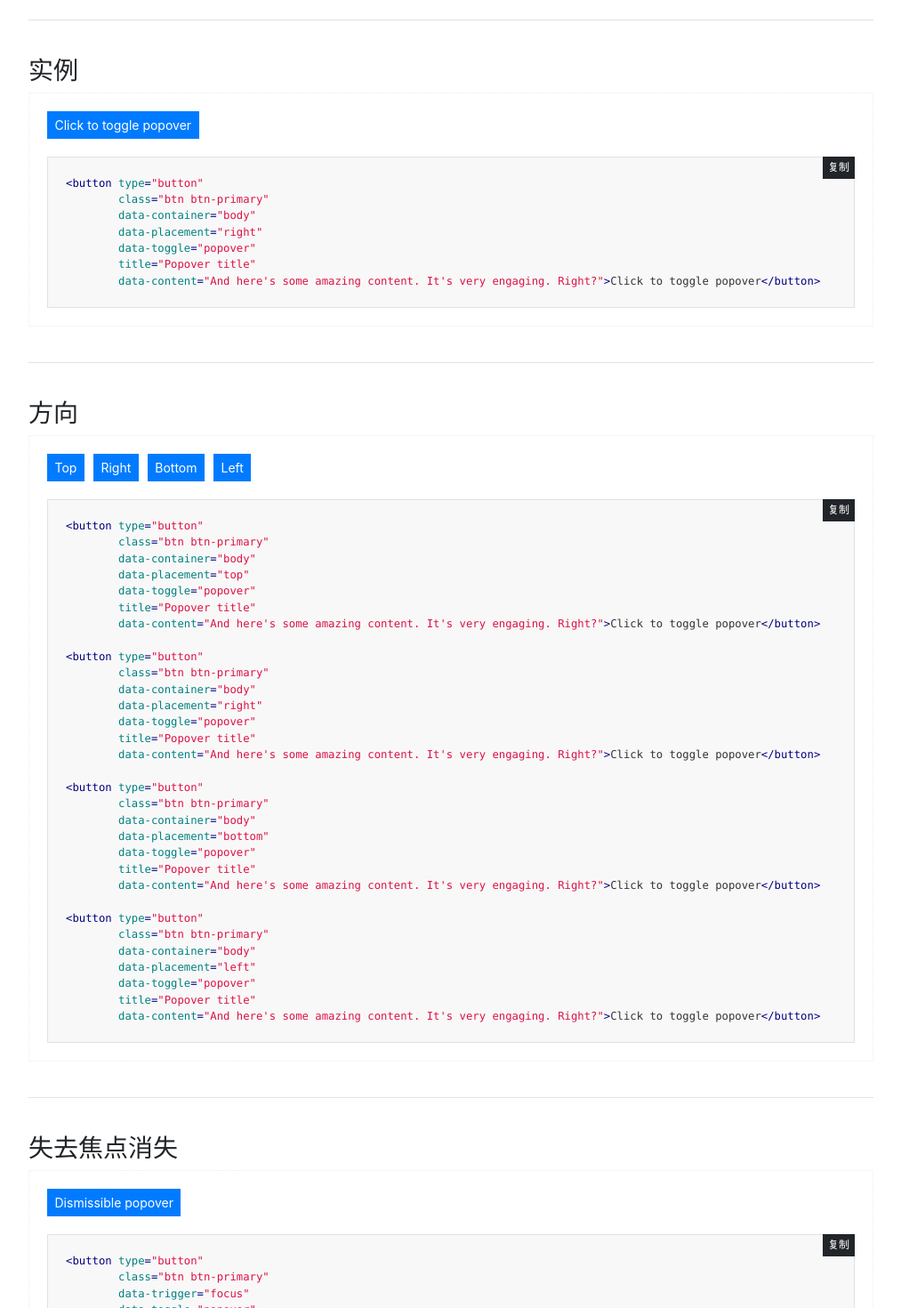
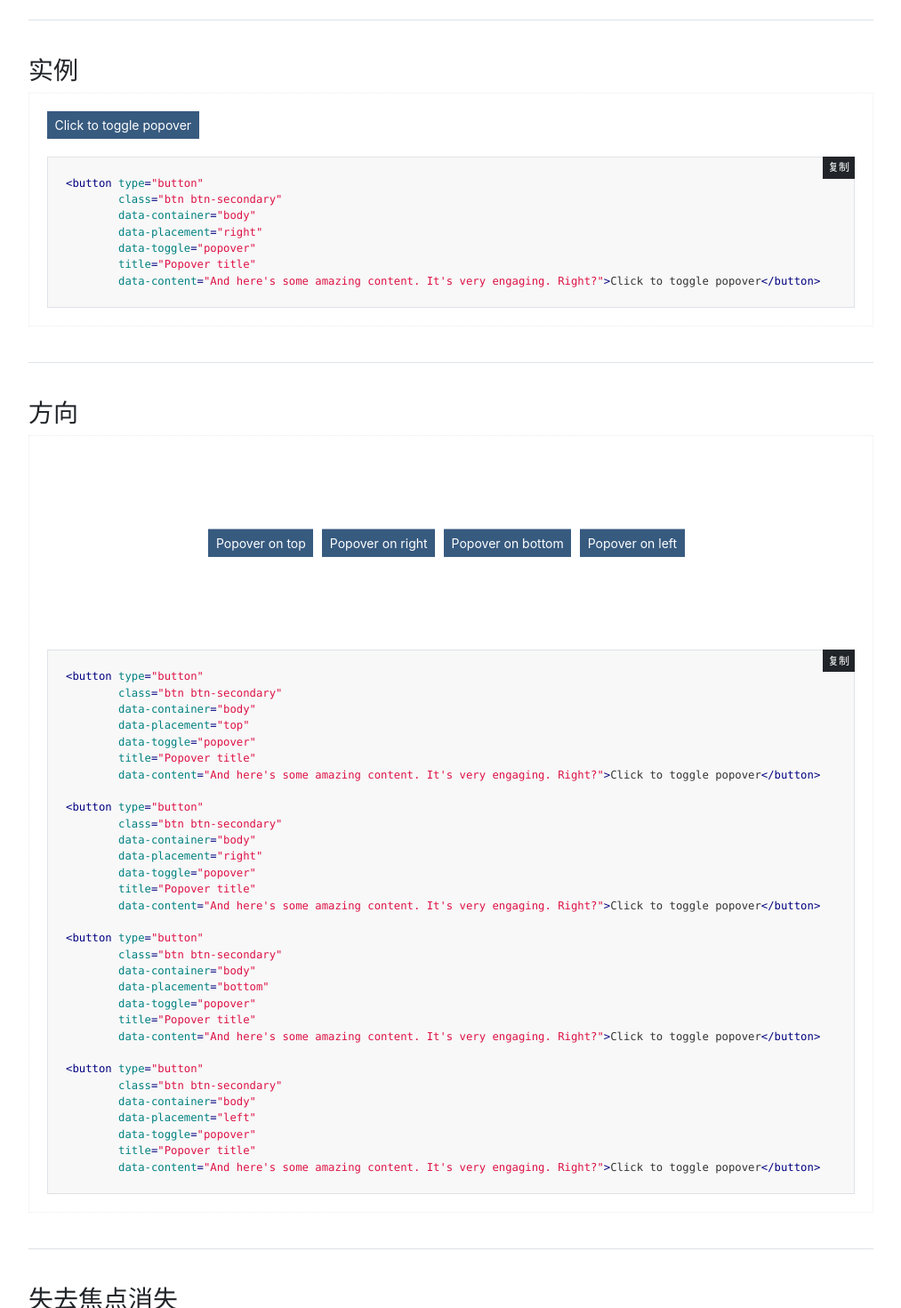
Before and after one commit to yayocn/yayocn-web, a React app: page /ricenoodle/components/popover in a window 1280 px wide. Shown: the part 860-2330 px from the top of the page at 89% size, without its empty margins (253-1266 px from the left). Built offline with nearby package versions, Linux system fonts and the light colour scheme.

Commit message:
fix the dropup and popover for up. reason: the distance.

```diff
--- a/public/index.html
+++ b/public/index.html
@@ -39,9 +39,7 @@
     <script src="%PUBLIC_URL%/plugin/ricenoodle/js/ricenoodle.min.js"></script>
     <script>
       $(function () {
-        $(function () {
-          $('[data-toggle="tooltip"]').tooltip()
-        })
+        $('[data-toggle="tooltip"]').tooltip()
 
         $('[data-toggle="popover"]').popover()
       })
--- a/src/view/ricenoodle/components/Dropdown.js
+++ b/src/view/ricenoodle/components/Dropdown.js
@@ -29,10 +29,10 @@ const DROPDOWN = {
     { title: 'Huge', key: '', subTitle: '', className: 'btn btn-hg btn-secondary', },
   ],
   position: [
-    { title: 'Top', key: '', subTitle: '', className: 'dropdown dropup', },
-    { title: 'Right', key: '', subTitle: '', className: 'dropdown dropright', },
-    { title: 'Down', key: '', subTitle: '', className: 'dropdown', },
-    { title: 'Left', key: '', subTitle: '', className: 'dropdown dropleft', },
+    { title: 'Dropup', key: '', subTitle: '', className: 'dropup btn-group', },
+    { title: 'Dropright', key: '', subTitle: '', className: 'dropright btn-group', },
+    { title: 'Dropdown', key: '', subTitle: '', className: 'dropdown btn-group', },
+    { title: 'Dropleft', key: '', subTitle: '', className: 'dropleft btn-group', },
   ],
 };
 
@@ -113,7 +113,7 @@ export default class Dropdown extends Component {
       if (index !== len - 1) {
         code += `<div class="${item.className}">
   <button class="btn btn-secondary dropdown-toggle" type="button" data-toggle="dropdown">
-    Dropdown
+    ${item.title}
   </button>
   <div class="dropdown-menu">
     <a class="dropdown-item">Action</a>
@@ -126,12 +126,12 @@ export default class Dropdown extends Component {
       } else {
         code += `<div class="${item.className}">
   <button class="btn btn-secondary dropdown-toggle" type="button" data-toggle="dropdown">
-    Dropdown
+    ${item.title}
   </button>
   <div class="dropdown-menu">
-    <a class="dropdown-item" href="#">Action</a>
-    <a class="dropdown-item" href="#">Another action</a>
-    <a class="dropdown-item" href="#">Something else here</a>
+    <a class="dropdown-item">Action</a>
+    <a class="dropdown-item">Another action</a>
+    <a class="dropdown-item">Something else here</a>
   </div>
 </div>`;
       }
@@ -425,15 +425,15 @@ export default class Dropdown extends Component {
 
         <div className="divider divider-lg"></div>
         <h3>位置</h3>
-        <p>通过添加 <code>.dropup .dropright .dropleft</code> 类设置 <code>.dropdown-menu</code> 的位置。</p>
+        <p>通过添加 <code>.dropup .dropright .dropdown .dropleft</code> 类设置菜单的位置。</p>
         <div className={classnames(style['util-dropdown'])}>
           <div className="row">
             <div className="col-12">
               <div className={classnames(common['feature-example'])}>
                 <div className={classnames(common['example-view'])}>
                   <div className="row">
-                    <div className="col-12">
-                      <div className="flex align-items-end">
+                    <div className="col-12 pt-relative" style={{ height: '200px'}}>
+                      <div className="pt-absolute pt-center text-center">
                         {
                           DROPDOWN.position.map((item, index) => {
                             return (
@@ -442,9 +442,9 @@ export default class Dropdown extends Component {
                                   {item.title}
                                 </button>
                                 <div className="dropdown-menu">
-                                  <a className="dropdown-item" href={ANCHOR}>Action</a>
-                                  <a className="dropdown-item" href={ANCHOR}>Another action</a>
-                                  <a className="dropdown-item" href={ANCHOR}>Something else here</a>
+                                  <a className="dropdown-item">Action</a>
+                                  <a className="dropdown-item">Another action</a>
+                                  <a className="dropdown-item">Something else here</a>
                                 </div>
                               </div>
                             );
@@ -573,7 +573,7 @@ export default class Dropdown extends Component {
                     <div className="col-12">
                       <div className="pt-relative">
                         <div className="dropdown-menu block pt-relative">
-                          <h3 class="dropdown-header">Dropdown header</h3>
+                          <h3 className="dropdown-header">Dropdown header</h3>
                           <a className="dropdown-item" href={ANCHOR}>Action</a>
                           <a className="dropdown-item disabled" href={ANCHOR}>Another action</a>
                           <a className="dropdown-item" href={ANCHOR}>Something else here</a>
@@ -666,16 +666,16 @@ export default class Dropdown extends Component {
                         <div className="dropdown-menu block pt-relative">
                           <form className="ph-20 pv-15">
                             <div className="form-group">
-                              <label for="exampleDropdownFormEmail1">Email address</label>
+                              <label htmlFor="exampleDropdownFormEmail1">Email address</label>
                               <input type="email" className="form-control" id="exampleDropdownFormEmail1" placeholder="email@example.com"/>
                             </div>
                             <div className="form-group">
-                              <label for="exampleDropdownFormPassword1">Password</label>
+                              <label htmlFor="exampleDropdownFormPassword1">Password</label>
                               <input type="password" className="form-control" id="exampleDropdownFormPassword1" placeholder="Password"/>
                             </div>
                             <div className="checkbox checkbox-primary">
                               <input type="checkbox"id="dropdownCheck" />
-                                <label className="form-check-label" for="dropdownCheck">
+                                <label className="form-check-label" htmlFor="dropdownCheck">
                                   Remember me
                                 </label>
                             </div>
--- a/src/view/ricenoodle/components/Popover.js
+++ b/src/view/ricenoodle/components/Popover.js
@@ -7,13 +7,13 @@ import style from '../style.scss';
 
 const POPOVER = {
   default: [
-    { title: 'Default', key: '', subTitle: '', className: 'btn btn-primary', placement: 'right'},
+    { title: 'Default', key: '', subTitle: '', className: 'btn btn-secondary', placement: 'right'},
   ],
   direction: [
-    { title: 'Top', key: '', subTitle: '', className: 'btn btn-primary', placement: 'top'},
-    { title: 'Right', key: '', subTitle: '', className: 'btn btn-primary', placement: 'right'},
-    { title: 'Bottom', key: '', subTitle: '', className: 'btn btn-primary', placement: 'bottom'},
-    { title: 'Left', key: '', subTitle: '', className: 'btn btn-primary', placement: 'left'},
+    { title: 'Popover on top', key: '', subTitle: '', className: 'btn btn-secondary', placement: 'top'},
+    { title: 'Popover on right', key: '', subTitle: '', className: 'btn btn-secondary', placement: 'right'},
+    { title: 'Popover on bottom', key: '', subTitle: '', className: 'btn btn-secondary', placement: 'bottom'},
+    { title: 'Popover on left', key: '', subTitle: '', className: 'btn btn-secondary', placement: 'left'},
   ],
 };
 
@@ -50,7 +50,7 @@ export default class Pagination extends Component {
 
   createDismissCode = () => {
     let code = `<button type="button"
-        class="btn btn-primary"
+        class="btn btn-secondary"
         data-trigger="focus"
         data-toggle="popover"
         title="Dismissible popover"
@@ -136,7 +136,7 @@ export default class Pagination extends Component {
                         POPOVER.default.map((item, index) => {
                           return (
                             <button type="button"
-                                    class={item.className}
+                                    className={item.className}
                                     data-container="body"
                                     data-placement={item.placement}
                                     data-toggle="popover"
@@ -169,12 +169,13 @@ export default class Pagination extends Component {
               <div className={classnames(common['feature-example'])}>
                 <div className={classnames(common['example-view'])}>
                   <div className="row">
-                    <div className="col-12">
+                    <div className="col-12 pt-relative" style={{ height: '200px'}}>
+                      <div className="pt-absolute pt-center text-center">
                         {
                           POPOVER.direction.map((item, index) => {
                             return (
                               <button type="button"
-                                    class={classnames(item.className, 'mr-10')}
+                                      className={classnames(item.className, 'mr-10')}
                                       data-container="body"
                                       data-placement={item.placement}
                                       data-toggle="popover"
@@ -183,6 +184,7 @@ export default class Pagination extends Component {
                             )
                           })
                         }
+                      </div>
                     </div>
                   </div>
                 </div>
@@ -209,7 +211,7 @@ export default class Pagination extends Component {
                   <div className="row">
                     <div className="col-12">
                       <button type="button"
-                              className="btn btn-primary"
+                              className="btn btn-secondary"
                               data-trigger="focus"
                               data-toggle="popover"
                               title="Dismissible popover"
@@ -231,7 +233,7 @@ export default class Pagination extends Component {
 
         <div className="divider divider-lg"></div>
         <h3>事件</h3>
-        <p>参考<a href="https://getbootstrap.com/docs/4.1/components/popovers/#usage" target="_blank" rel="noopener noreferrer">Bootstrap popover</a> 。</p>
+        <p>参考<a className="btn btn-link" href="https://getbootstrap.com/docs/4.1/components/popovers/#usage" target="_blank" rel="noopener noreferrer">Bootstrap popover</a> 。</p>
       </PageWrapper>
     );
   }
```
Lines whose indentation alone changed are shown as unchanged.
